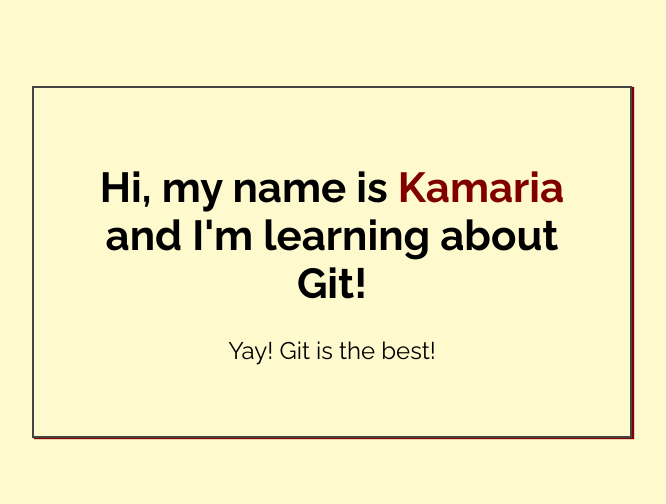
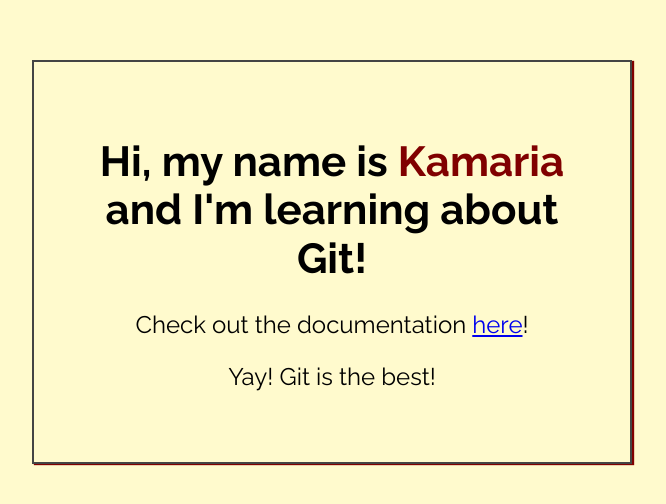
Before and after one commit to KamariaA/My-First-Repo, a plain HTML site: page index.html in a window 1280 px wide. Shown: the part 138-642 px from the top of the page, without its empty margins (308-974 px from the left). Drawn offline with Linux system fonts and the light colour scheme.

Commit message:
Added a new paragraph and link

```diff
--- a/index.html
+++ b/index.html
@@ -15,7 +15,7 @@
 
     <div class="greeting">
         <h1>Hi, my name is <span class="highlight">Kamaria</span> and I'm learning about Git! </h1>
-
+        <p>Check out the documentation <a href="https://www.git-scm.com/doc">here</a>!</p>
         <p>Yay! Git is the best!</p>
     </div>
 
```
